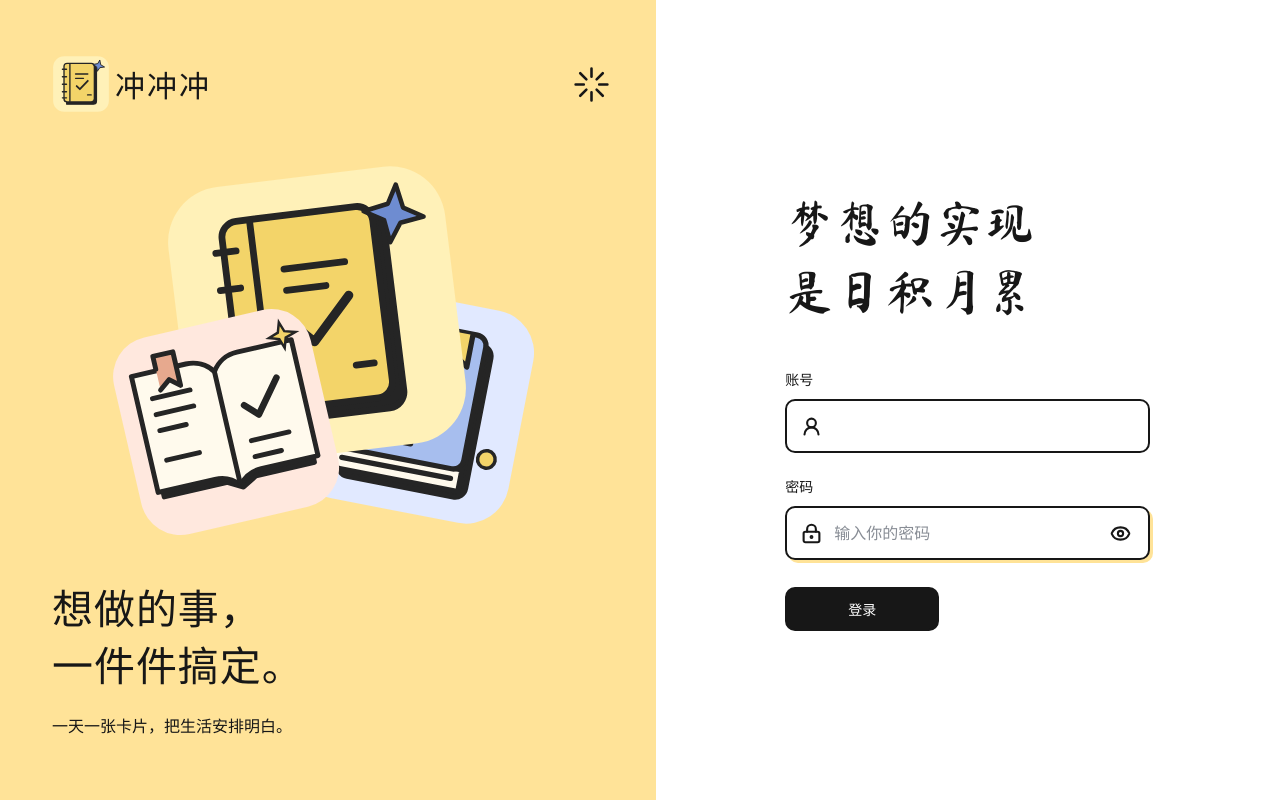
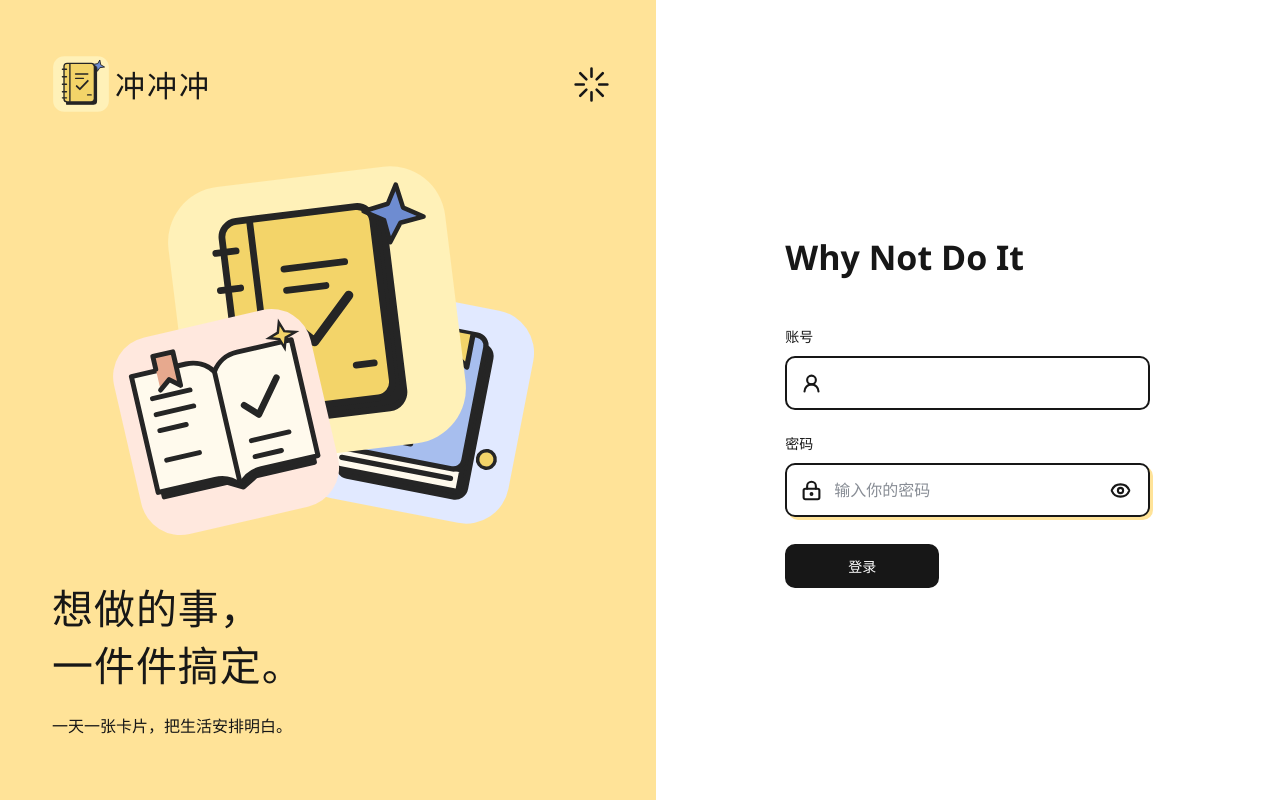
Before and after one commit to zewbby/scheduler, a React (Vite) app: page / in a window 1280 px wide. Built offline with nearby package versions, Linux system fonts and the light colour scheme.

Commit message:
fix: update login motto to Why Not Do It

```diff
--- a/src/AuthApp.tsx
+++ b/src/AuthApp.tsx
@@ -6,7 +6,7 @@ import {bootstrapCloudSession,cachedAccount,defaultUsername} from './lib/auth';
 import './login.css';
 
 export default function AuthApp(){
- const {t,preferences}=usePreferences();
+ const {t}=usePreferences();
  const [signedIn,setSignedIn]=useState(()=>{try{return !!sessionStorage.getItem('liubai.session');}catch{return false;}});
  const [username,setUsername]=useState(defaultUsername),[password,setPassword]=useState(''),[visible,setVisible]=useState(false),[busy,setBusy]=useState(false),[error,setError]=useState(''),[note,setNote]=useState('');
  const [lockedUntil,setLockedUntil]=useState(0),[now,setNow]=useState(Date.now()),failures=useRef(0);
@@ -20,7 +20,7 @@ export default function AuthApp(){
    <div className="login-notebooks" aria-hidden="true"><img className="login-book-blue" src="./avatars/notebook-blue.svg" alt=""/><img className="login-book-yellow" src="./avatars/notebook-yellow.svg" alt=""/><img className="login-book-peach" src="./avatars/notebook-peach.svg" alt=""/></div>
    <div className="login-art-copy"><h1>{t("想做的事，")}<br/>{t("一件件搞定。")}</h1><p>{t("一天一张卡片，把生活安排明白。")}</p></div><svg className="login-spark" viewBox="0 0 80 80" aria-hidden="true"><path d="M40 9v16m0 30v16M9 40h16m30 0h16M18 18l12 12m20 20 12 12m0-44L50 30M30 50 18 62" fill="none" stroke="currentColor" strokeWidth="5" strokeLinecap="round"/></svg>
   </section>
-  <section className="login-form-pane"><div className="login-form-wrap"><h2 className={`login-motto ${preferences.language==='en'?'is-english':''}`}>{t("梦想的实现")}<br/>{t("是日积月累")}</h2>
+  <section className="login-form-pane"><div className="login-form-wrap"><h2 className="login-motto is-english">Why Not Do It</h2>
    <form onSubmit={async event=>{event.preventDefault();if(busy||seconds)return;setBusy(true);setError('');try{setNote(await bootstrapCloudSession(username,password));sessionStorage.setItem('liubai.session',username.trim());setPassword('');failures.current=0;setSignedIn(true);}catch(error){failures.current++;setError(error instanceof Error?error.message:'暂时无法登录，请稍后重试。');if(failures.current>=5){setLockedUntil(Date.now()+30000);setNow(Date.now());failures.current=0;}}finally{setBusy(false);}}}>
     <label>{t("账号")}<div className="login-input"><UserRound size={21}/><input autoComplete="username" aria-label={t("登录账号")} required maxLength={128} value={username} onChange={e=>setUsername(e.target.value)}/></div></label>
     <label>{t("密码")}<div className="login-input"><LockKeyhole size={21}/><input autoComplete="current-password" aria-label={t("登录密码")} autoFocus required maxLength={1024} type={visible?'text':'password'} placeholder={t("输入你的密码")} value={password} onChange={e=>setPassword(e.target.value)}/><button type="button" aria-label={t(visible?'隐藏密码':'显示密码')} onClick={()=>setVisible(!visible)}>{visible?<EyeOff size={21}/>:<Eye size={21}/>}</button></div></label>
```
Also changed, not shown: 1 other file (tests, documents, lock files or other folders).
